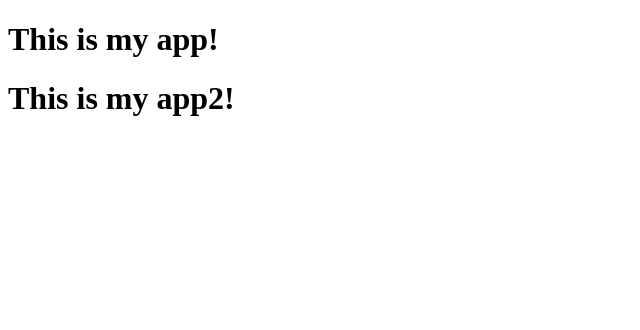
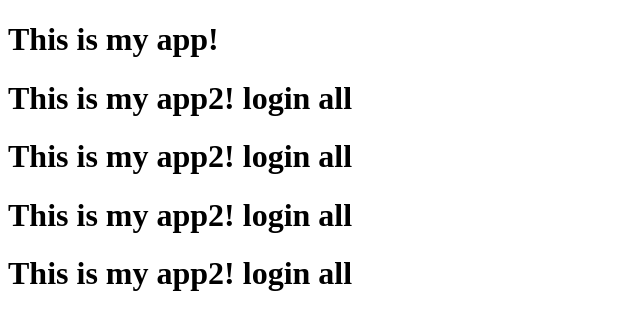
Before and after one commit to mr1earth/TestGit, a plain HTML site: page index.html in a window 1280 px wide. Shown: the whole page, without its empty margins (0-640 px from the left). Drawn offline with Linux system fonts and the light colour scheme.

Commit message:
Add Readme.md

```diff
--- a/index.html
+++ b/index.html
@@ -6,6 +6,22 @@
 <body>
 <h1> This is my app!</h1>
 
-<h1> This is my app2!</h1>
+<h1> This is my app2!  login all
+</h1>
+
+
+<h1> This is my app2!  login all
+</h1>
+
+
+<h1> This is my app2!  login all
+</h1>
+
+
+<h1> This is my app2!  login all
+</h1>
+
+
+
 </body>
 </html>
```
Also changed, not shown: 1 other file.
